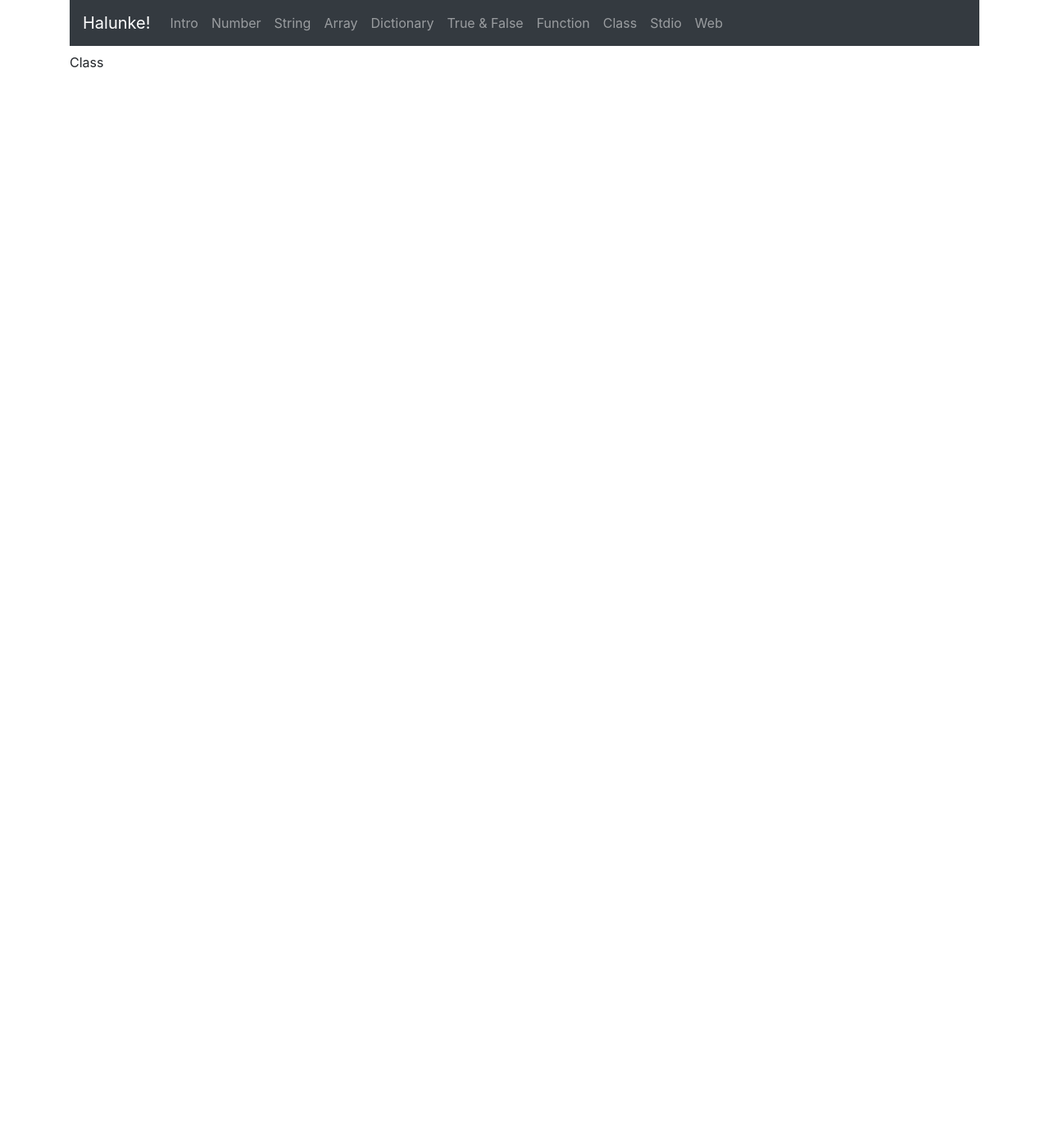
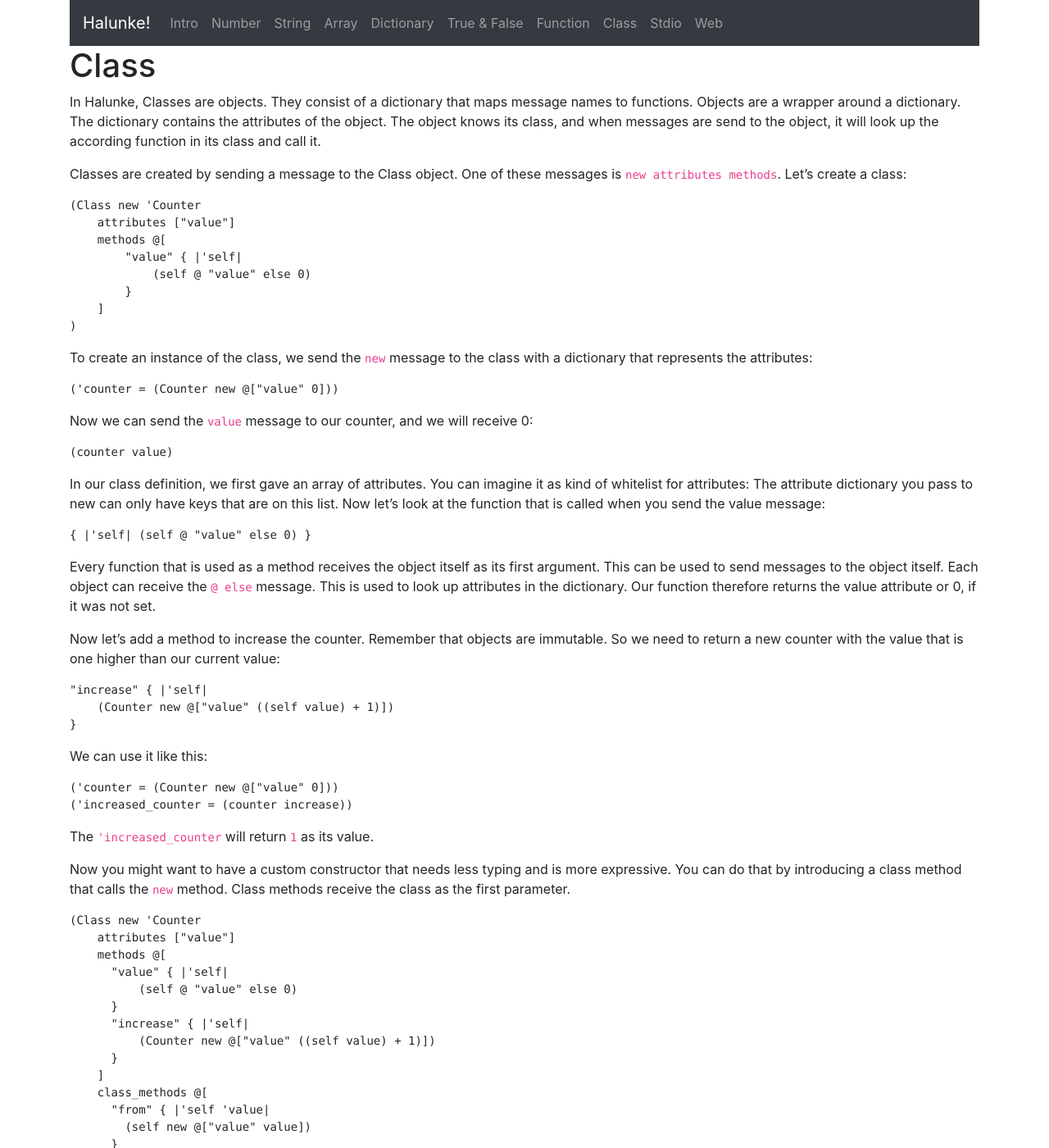
Before and after one commit to moonglum/halunke, a Jekyll site: the page built from docs/class.md, in a window 1280 px wide and 1400 px high. Shown: the whole window at 82% size. Built offline with Jekyll 4.4.1, drawn with Linux system fonts in a browser that asks for light colours; nearby versions of some CDN libraries; our own code applies the rules of GitHub Pages for plain Markdown files; some of the changed text lies outside the part shown.

Commit message:
Document functions & classes

````diff
--- a/docs/class.md
+++ b/docs/class.md
@@ -1 +1,103 @@
-Class
+---
+title: Class
+---
+
+In Halunke, Classes are objects. They consist of a dictionary that
+maps message names to functions. Objects are a wrapper around a
+dictionary. The dictionary contains the attributes of the object.
+The object knows its class, and when messages are send to the
+object, it will look up the according function in its class and
+call it.
+
+Classes are created by sending a message to the Class object. One
+of these messages is `new attributes methods`. Let's create a
+class:
+
+```
+(Class new 'Counter
+    attributes ["value"]
+    methods @[
+        "value" { |'self|
+            (self @ "value" else 0)
+        }
+    ]
+)
+```
+
+To create an instance of the class, we send the `new` message to
+the class with a dictionary that represents the attributes:
+
+```
+('counter = (Counter new @["value" 0]))
+```
+
+Now we can send the `value` message to our counter, and we will
+receive 0:
+
+```
+(counter value)
+```
+
+In our class definition, we first gave an array of attributes. You
+can imagine it as kind of whitelist for attributes: The attribute
+dictionary you pass to new can only have keys that are on this
+list. Now let's look at the function that is called when you send
+the value message:
+
+```
+{ |'self| (self @ "value" else 0) }
+```
+
+Every function that is used as a method receives the object itself
+as its first argument. This can be used to send messages to the
+object itself. Each object can receive the `@ else` message. This
+is used to look up attributes in the dictionary. Our function
+therefore returns the value attribute or 0, if it was not set.
+
+Now let's add a method to increase the counter. Remember that objects
+are immutable. So we need to return a new counter with the value
+that is one higher than our current value:
+
+```
+"increase" { |'self|
+    (Counter new @["value" ((self value) + 1)])
+}
+```
+
+We can use it like this:
+
+```
+('counter = (Counter new @["value" 0]))
+('increased_counter = (counter increase))
+```
+
+The `'increased_counter` will return `1` as its value.
+
+Now you might want to have a custom constructor that needs less typing and is
+more expressive. You can do that by introducing a class method that calls the
+`new` method. Class methods receive the class as the first parameter.
+
+```
+(Class new 'Counter
+    attributes ["value"]
+    methods @[
+      "value" { |'self|
+          (self @ "value" else 0)
+      }
+      "increase" { |'self|
+          (Counter new @["value" ((self value) + 1)])
+      }
+    ]
+    class_methods @[
+      "from" { |'self 'value|
+        (self new @["value" value])
+      }
+    ]
+)
+```
+
+Now we can create a counter like this:
+
+```
+('counter = (Counter from 5))
+```
````
Also changed, not shown: docs/function.md (+18 -1 lines), 1 other file.
